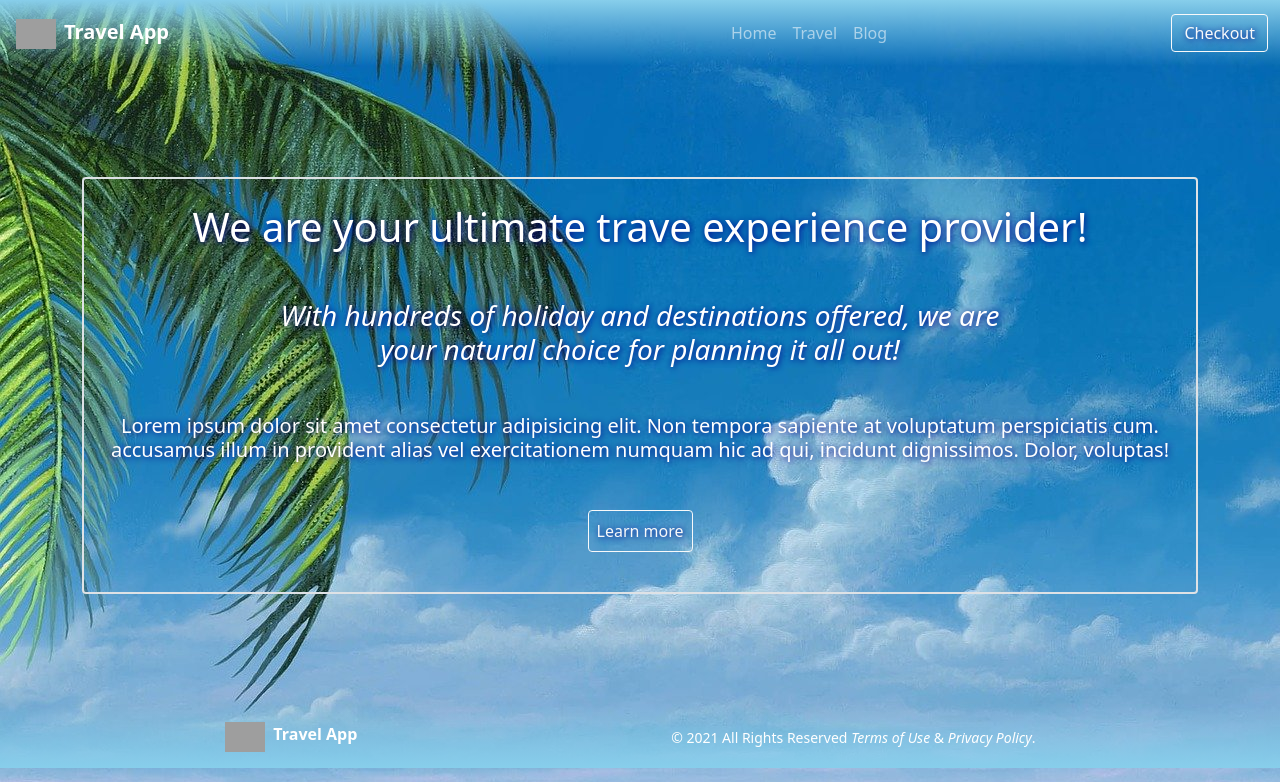
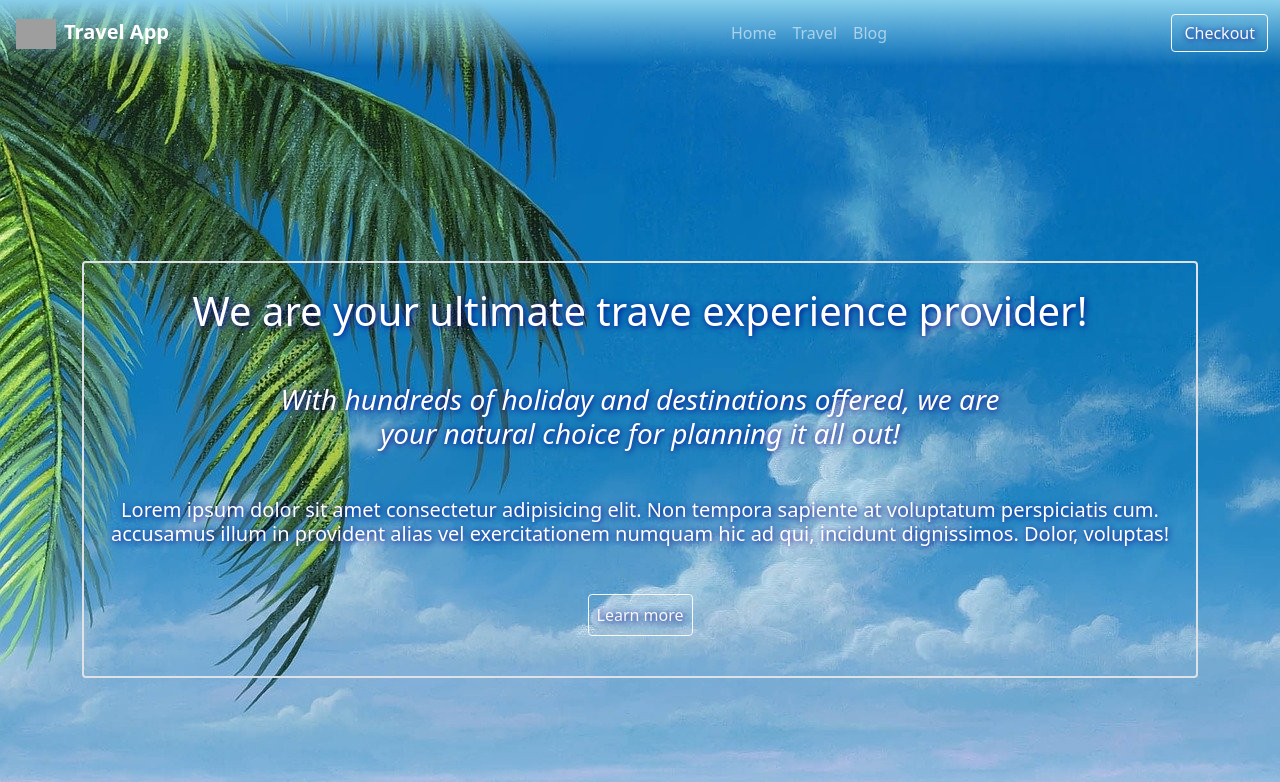
Before and after one commit to philipm92/FE21-CR06-Philip, an Angular app in the folder travel-app/: page / in a window 1280 px wide. Shown: the top 782 px of the page. Built offline with nearby package versions, Linux system fonts and the light colour scheme; grey boxes are pictures that could not be loaded.

Commit message:
made everything min-vh-100 to fix footer & added checkout validation with error alert

```diff
--- a/travel-app/src/app/app.component.html
+++ b/travel-app/src/app/app.component.html
@@ -3,12 +3,11 @@
 </header>
 
 <!-- Dynamic Content -->
-<main class="flex-grow-1">
 <!-- <main class="flex-shrink-0"> -->
-  <div class="container-fluid text-white">
+<div class="container-fluid text-white min-vh-100">
     <router-outlet></router-outlet>
-  </div>
-</main>
+</div>
+
 
 
 <!-- Footer -->
--- a/travel-app/src/app/cart/cart.component.html
+++ b/travel-app/src/app/cart/cart.component.html
@@ -9,10 +9,10 @@
 </div> -->
 
 <ng-container ng-template *ngIf="booked_travels.length == 0; else elseBlock">
-    <h3 class="text-center mt-3 mt-md-4 mb-2 mb-md-4 own-text-shadow">-Your Cart is currently empty.-</h3>
+    <h3 class="text-center mb-4 mb-md-2 own-text-shadow">-Your Cart is currently empty.-</h3>
 </ng-container>
 <ng-template #elseBlock>
-    <div class="m-2 m-md-5 text-center bg-transparent">
+    <div class="m-2 m-md-5 table-responsive text-center bg-transparent">
         <!-- Total Cart Table -->
         <table class="table text-white bg-transparent own-text-shadow table-borderless">
             <thead>
--- a/travel-app/src/app/cart/cart.component.ts
+++ b/travel-app/src/app/cart/cart.component.ts
@@ -26,10 +26,13 @@ export class CartComponent implements OnInit {
 
   OnSubmit(): void {
     // Process checkout data here
-    Swal.fire(`Thanks for ordering!\r\n Your order has been submitted!`);
-    console.warn(this.checkout_form.value.fullname, this.checkout_form.value.address);
-    this.booked_travels = this.cart_service.ClearCart();
-    this.checkout_form.reset();
+    if (this.checkout_form.valid) {
+      Swal.fire(`Thanks for ordering ${this.checkout_form.value.fullname}!\r\n Your order has been submitted!`);
+      console.warn(this.checkout_form.value.fullname, this.checkout_form.value.address);
+      this.booked_travels = this.cart_service.ClearCart();
+      this.checkout_form.reset();
+    } else Swal.fire("Please enter all your data correctly!");
+
   }
 
   GetTotals(): void {
--- a/travel-app/src/app/footer/footer.component.html
+++ b/travel-app/src/app/footer/footer.component.html
@@ -1,4 +1,5 @@
-<footer class="footer mt-auto py-2 text-white text-center d-flex flex-column flex-md-row align-items-center justify-content-center" id="own-gradient-footer">
+
+<footer class="footer mt-auto py-3 text-white text-center d-flex flex-column flex-md-row align-items-center justify-content-center" id="own-gradient-footer">
     <div class="container-fluid col-4 d-none d-md-flex flex-column flex-md-row m-0 p-2">
         <div class="mx-md-1">
             <a routerLink="">
--- a/travel-app/src/app/home/home.component.html
+++ b/travel-app/src/app/home/home.component.html
@@ -1,4 +1,4 @@
-<div class="text-white container d-flex flex-column align-items-center justify-content-center" style="min-height:80vh;">
+<div class="text-white container d-flex flex-column align-items-center justify-content-center my-4 my-md-1" style="min-height:100vh;">
     <span class="rounded border border-2 p-2 p-md-4">
         <div class="text-center own-text-shadow">
             <h1>{{home_heading}}</h1>
--- a/travel-app/src/index.html
+++ b/travel-app/src/index.html
@@ -22,7 +22,7 @@
   <link href="https://cdn.jsdelivr.net/npm/bootstrap@5.0.2/dist/css/bootstrap.min.css" rel="stylesheet" integrity="sha384-EVSTQN3/azprG1Anm3QDgpJLIm9Nao0Yz1ztcQTwFspd3yD65VohhpuuCOmLASjC" crossorigin="anonymous">
 
 </head>
-<body class="m-0 p-0 d-flex flex-column min-vh-100">
+<body class="d-flex flex-column min-vh-100">
   <app-root></app-root>
 
   <!-- Bootstrap JS -->
```
